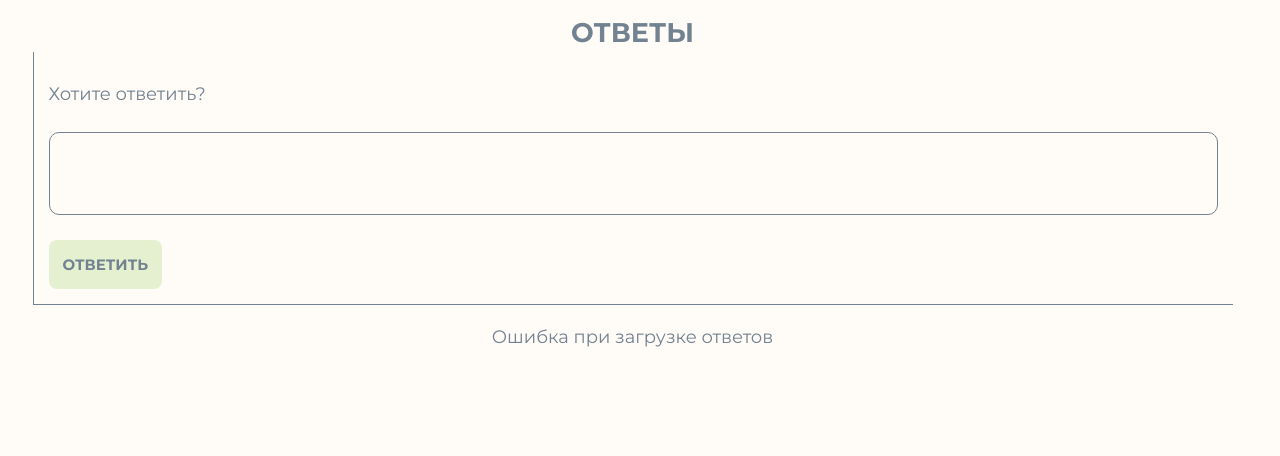
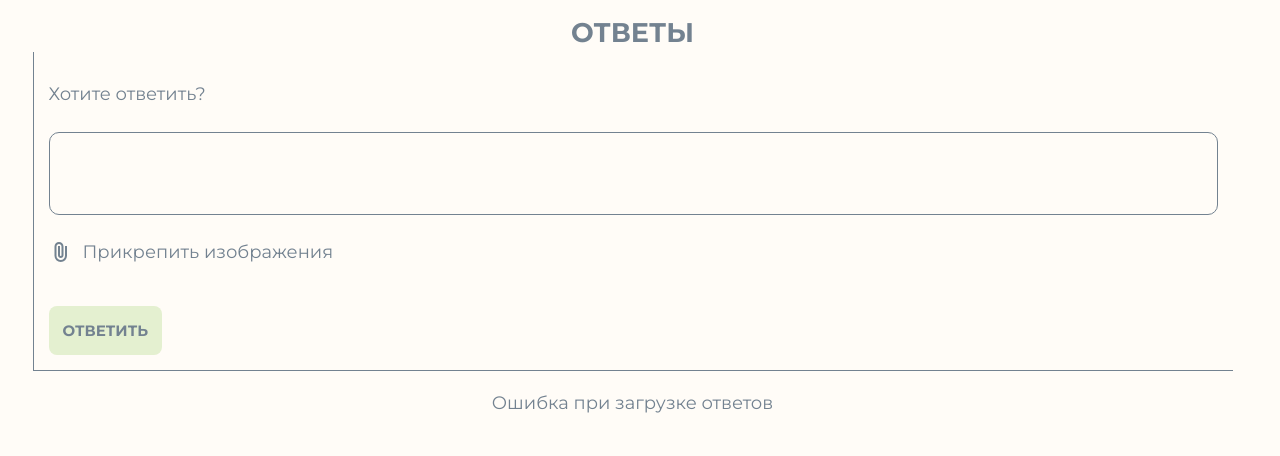
Before and after one commit to ReTrOBANAN/SchoolProject, a FastAPI app: template src/templates/answer.html in a window 1280 px wide. Shown: the part 661-1117 px from the top of the page. Before the commit the page ends 1008 px from the top, so only its background shows below. Run offline with FastAPI, Linux system fonts and the light colour scheme; the template is opened without the code that fills it: most values are stand-ins (such as "Sample title", 1, 10 or a date in 2020); data that the repository does not hold is empty.

Commit message:
Теперь не работает

```diff
--- a/src/static/js/answerEvents.js
+++ b/src/static/js/answerEvents.js
@@ -211,3 +211,31 @@
     textarea.style.height = "auto"
     textarea.style.height = Math.min(textarea.scrollHeight, 1000) + "px";
 });
+
+// upload
+const imageInput = document.getElementById('imageInput')
+const previewList = document.getElementById('previewList')
+let filesArray = []
+
+imageInput.addEventListener('change', (event) => {
+    filesArray.push(event.target.files)
+    renderPreviews()
+})
+
+function renderPreviews() {
+    const html = filesArray.map((file, index) => {
+        return `<li class="file-item" data-index="${index}">${file[0]['name']}</li>`
+    }).join('')
+    previewList.innerHTML = html
+}
+
+previewList.addEventListener('click', (e) => {
+    const item = e.target.closest('.file-item')
+    if (!item) {
+        return
+    }
+
+    const index = item.dataset.index
+    filesArray.splice(index, 1);
+    renderPreviews();
+});
--- a/src/templates/answer.html
+++ b/src/templates/answer.html
@@ -76,6 +76,15 @@
                         <label for="questionText">Хотите ответить?</label>
                         <input type="hidden" value="{{ result[5] }}" name="id">
                         <textarea class="form-text-textarea-answer" name="comment" id="answerTextArea" required minlength="1"></textarea>
+                        <div class="upload-container">
+                            <label class="upload-label" for="imageInput">
+                                <img src="{{ url_for('static', path='imgs/clip.svg') }}" alt="Прикрепить файл">
+                                Прикрепить изображения
+                            </label>
+                            <input class="visually-hidden" type="file" id="imageInput" name="image" accept="image/*" multiple>
+
+                            <ul class="preview-list" id="previewList"></ul>
+                        </div>
                         <button type="submit" class="answer-btn btn">Ответить</button>
                     </form>
                 </div>
```
Also changed, not shown: src/static/js/questions.js (+1 -7 lines).
